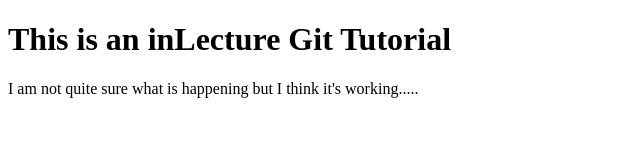
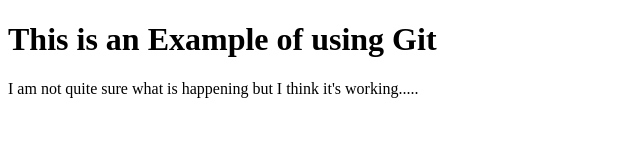
Before and after one commit to issacat/iat339-demo, a plain HTML site: page index.html in a window 1280 px wide. Shown: the whole page, without its empty margins (0-640 px from the left). Drawn offline with Linux system fonts and the light colour scheme.

Commit message:
Changed the heading to match the topic better (reverted from commit b5f68d087c5a56f7c44c27f1f0171facd1f60b32)

```diff
--- a/index.html
+++ b/index.html
@@ -4,7 +4,7 @@
 	<title>Git Repository Thingy</title>
 </head>
 <body>
-	<h1>This is an inLecture Git Tutorial</h1>
+	<h1>This is an Example of using Git</h1>
 	<p>I am not quite sure what is happening but I think it's working.....</p>
 
 </body>
```
